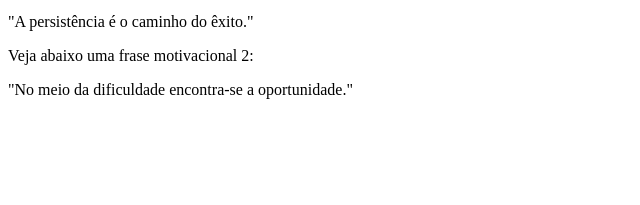
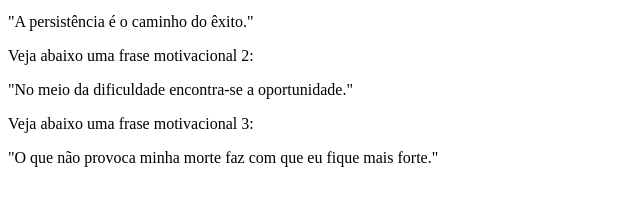
Before and after one commit to uchoamaster/projeto_frases_motivacionais, a plain HTML site: page index.html in a window 1280 px wide. Shown: the part 101-306 px from the top of the page, without its empty margins (0-640 px from the left). Drawn offline with Linux system fonts and the light colour scheme.

Commit message:
frase motivacional 3

```diff
--- a/index.html
+++ b/index.html
@@ -11,5 +11,7 @@
     <p>"A persistência é o caminho do êxito."</p>
     <p>Veja abaixo uma frase motivacional 2:</p>
     <p>"No meio da dificuldade encontra-se a oportunidade."</p>
+    <p>Veja abaixo uma frase motivacional 3:</p>
+    <p>"O que não provoca minha morte faz com que eu fique mais forte."</p>
 </body>
 </html>
```
